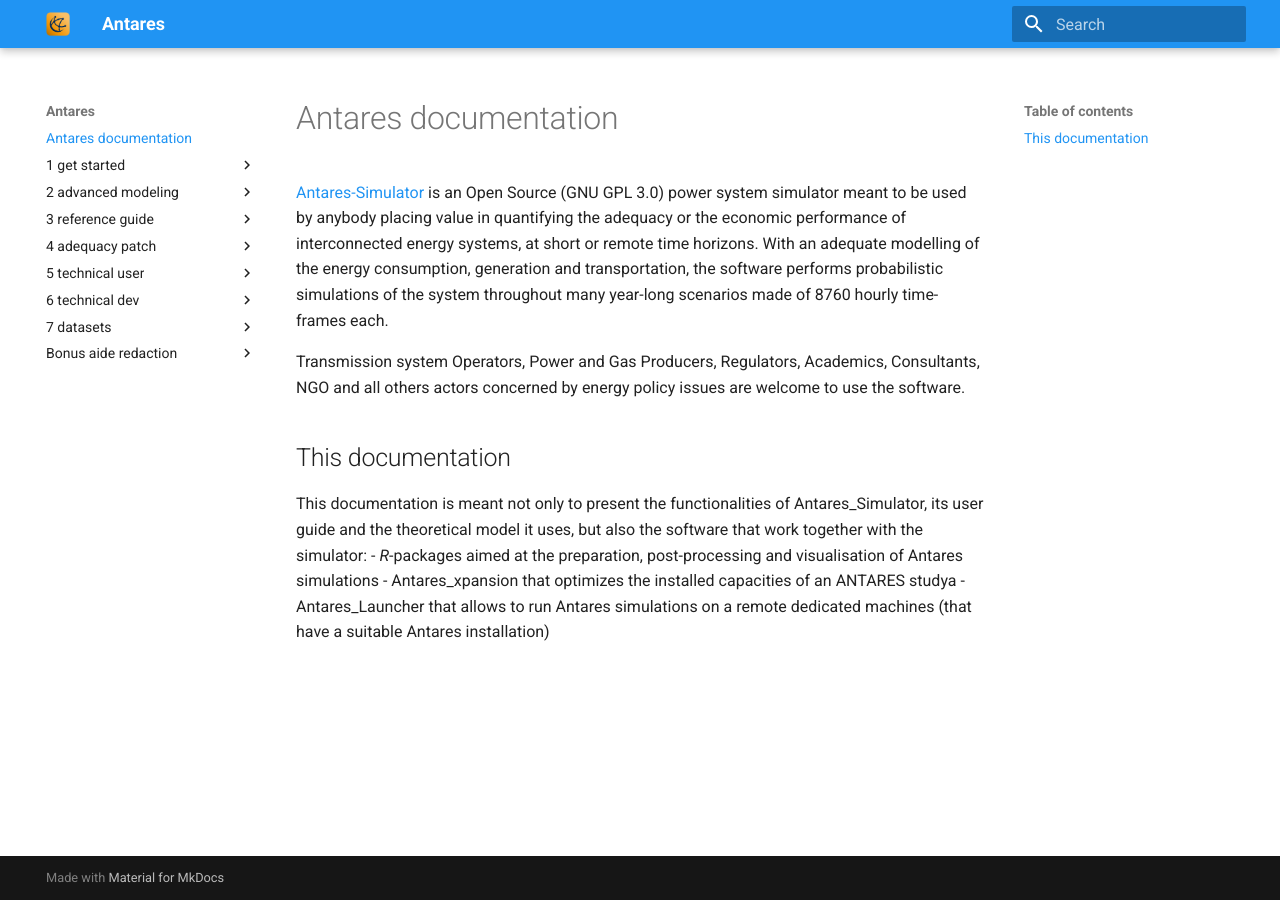
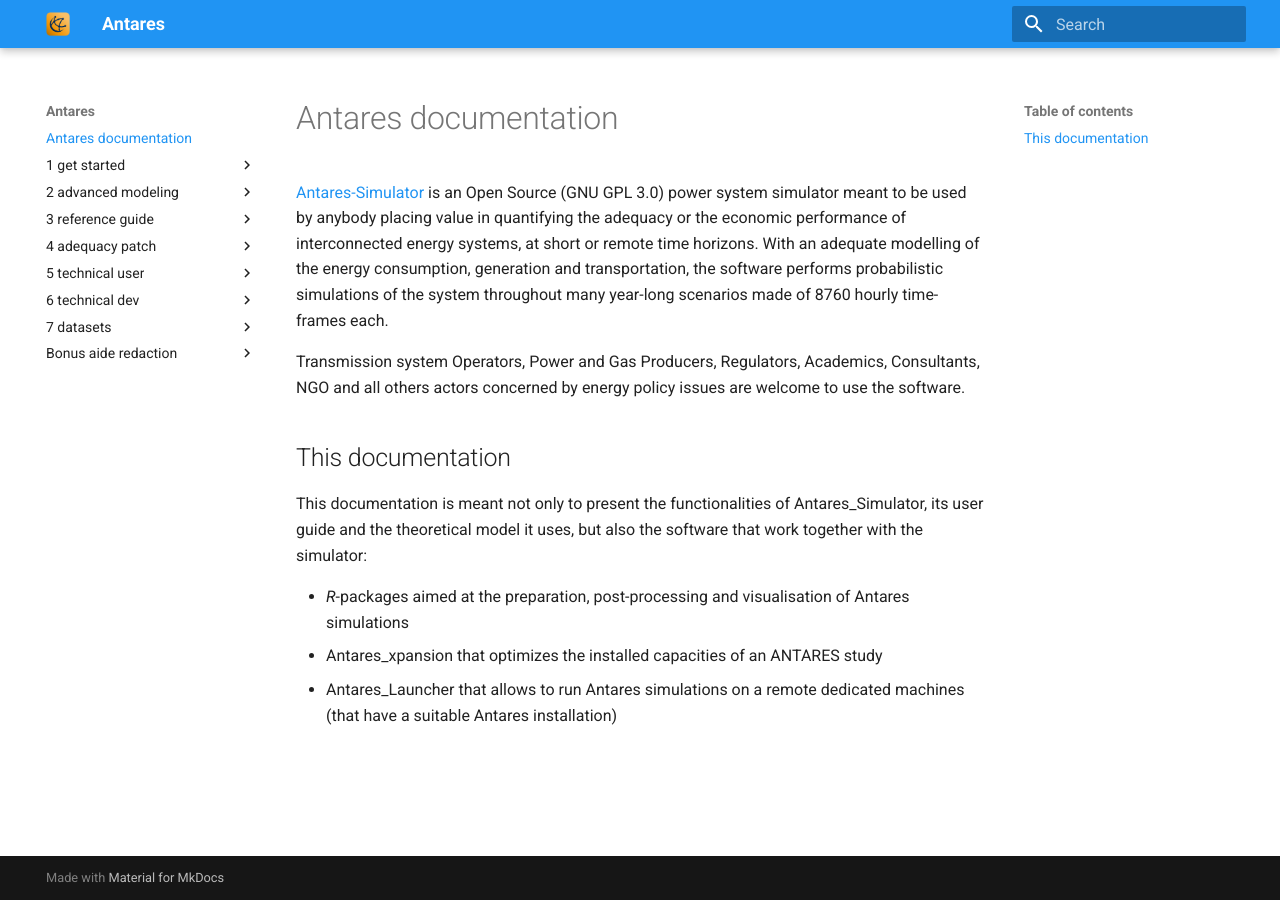
Before and after one commit to AntaresSimulatorTeam/antares-doc, an MkDocs documentation site: the page built from docs/index.md, in a window 1280 px wide. Built offline with MkDocs 1.6.1 and Material for MkDocs 9.7.7, drawn with Linux system fonts in a browser that asks for light colours.

Commit message:
correct typo

```diff
--- a/docs/index.md
+++ b/docs/index.md
@@ -12,6 +12,7 @@
 ## This documentation
 This documentation is meant not only to present the functionalities of Antares_Simulator, its user guide and the theoretical
 model it uses, but also the software that work together with the simulator:
+
 - _R_-packages aimed at the preparation, post-processing and visualisation of Antares simulations
-- Antares_xpansion that optimizes the installed capacities of an ANTARES studya
+- Antares_xpansion that optimizes the installed capacities of an ANTARES study
 - Antares_Launcher that allows to run Antares simulations on a remote dedicated machines (that have a suitable Antares installation)
```
